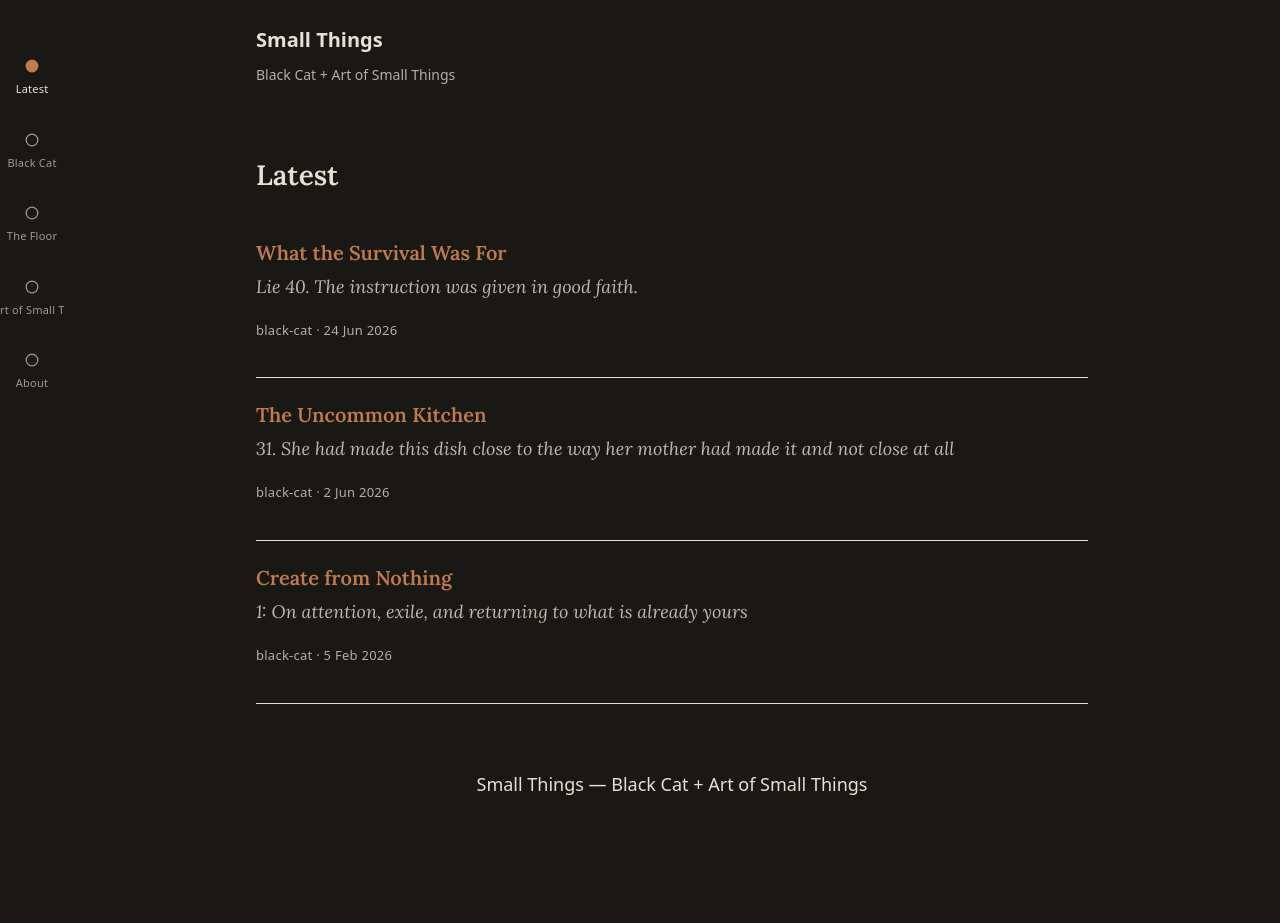
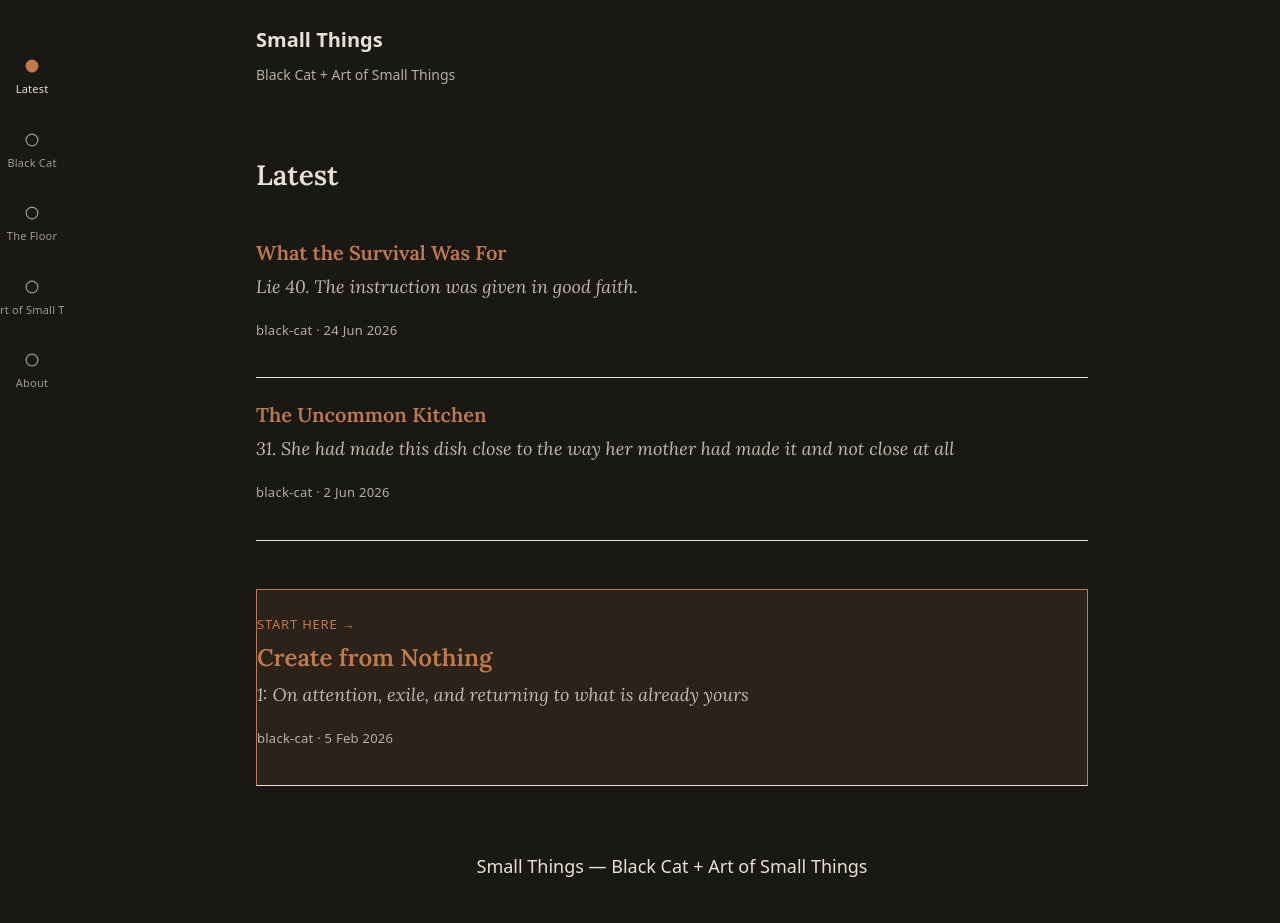
Before and after one commit to 2pix/small-things, a Jekyll site: the page built from index.html, in a window 1280 px wide. Built offline with Jekyll 4.4.1, drawn with Linux system fonts in a browser that asks for light colours; before the commit the page ends 900 px from its top, so only the background shows below that.

Commit message:
Wire up the Start Here card
Flagged "Create from Nothing" as start_here: true - reads as a genuine
orienting piece for a new reader, and gives the card real content
while the actual Start Here piece (the one naming NN H3 Scorpio
plainly) is still unwritten. Styled the card distinctly: accent-tinted
background, border, larger title - matches the "fixed point in a
moving feed" spec from the design doc.

```diff
--- a/assets/css/style.css
+++ b/assets/css/style.css
@@ -111,9 +111,18 @@ a {
   margin: 0 0 var(--space-1);
 }
 
+.start-here {
+  margin-top: var(--space-6);
+}
+
 .post-card--start-here {
   border: 1px solid var(--color-accent);
-  padding: var(--space-3);
+  background: color-mix(in srgb, var(--color-accent) 10%, transparent);
+  padding: var(--space-4);
+}
+
+.post-card--start-here .post-card__title {
+  font-size: 1.5rem;
 }
 
 main {
```
Also changed, not shown: _posts/2026-02-05-create-from-nothing.md (+1 -0 lines).
